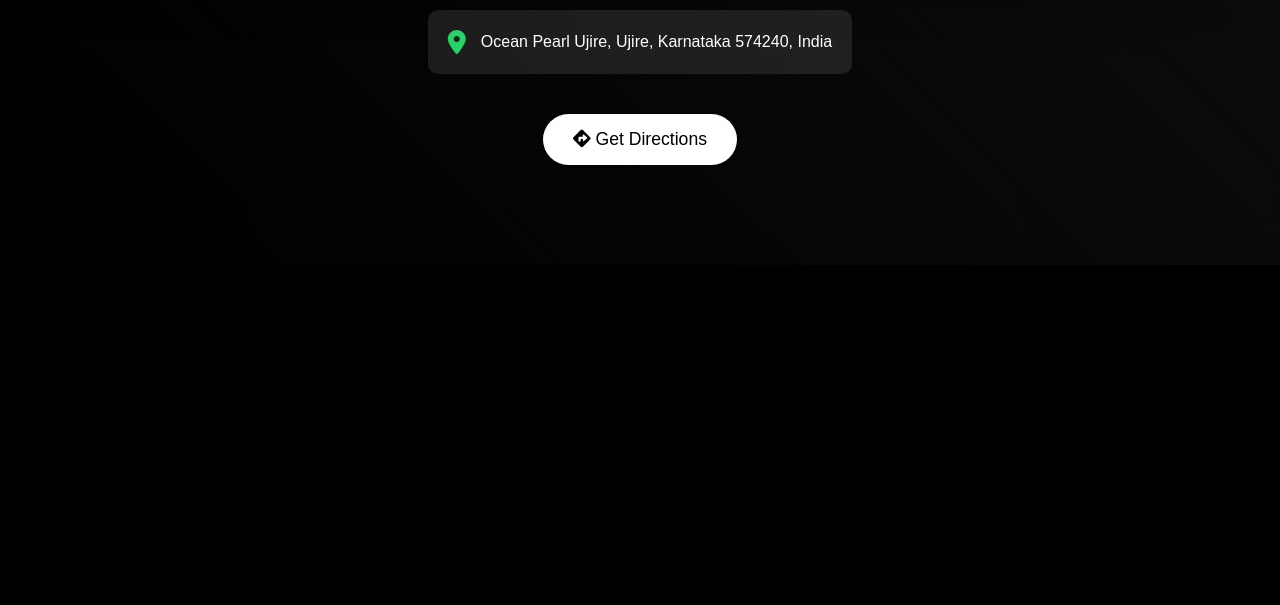
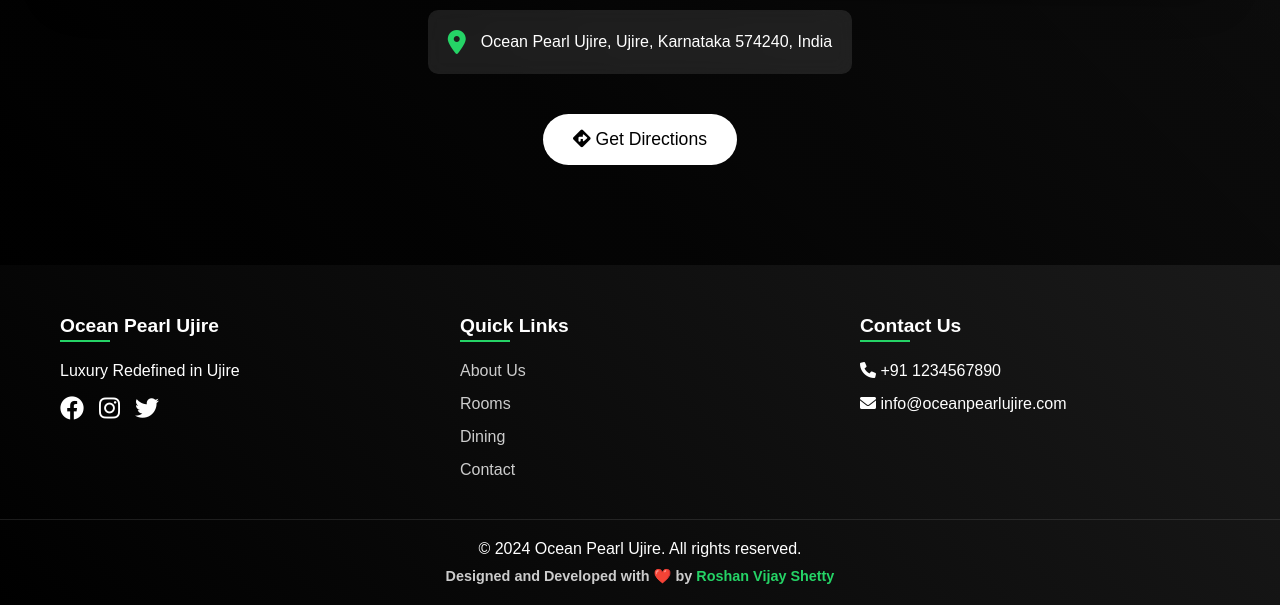
Before and after one commit to roshanvijay37/OceanPearlUjire, a plain HTML site: page index.html in a window 1280 px wide. Shown: the part 1475-2080 px from the top of the page. Before the commit the page ends 1740 px from the top, so only its background shows below. Drawn offline with Linux system fonts and the light colour scheme.

Commit message:
Added Footer and Credits

```diff
--- a/index.html
+++ b/index.html
@@ -65,5 +65,39 @@
         </div>
     </section>
     <script src="script.js"></script>
+    <footer class="site-footer">
+        <div class="footer-content">
+            <div class="footer-section">
+                <h3>Ocean Pearl Ujire</h3>
+                <p>Luxury Redefined in Ujire</p>
+                <div class="social-links">
+                    <a href="#"><i class="fab fa-facebook"></i></a>
+                    <a href="#"><i class="fab fa-instagram"></i></a>
+                    <a href="#"><i class="fab fa-twitter"></i></a>
+                </div>
+            </div>
+            <div class="footer-section">
+                <h3>Quick Links</h3>
+                <a href="#">About Us</a>
+                <a href="#">Rooms</a>
+                <a href="#">Dining</a>
+                <a href="#">Contact</a>
+            </div>
+            <div class="footer-section">
+                <h3>Contact Us</h3>
+                <p><i class="fas fa-phone"></i> +91 1234567890</p>
+                <p><i class="fas fa-envelope"></i> info@oceanpearlujire.com</p>
+            </div>
+        </div>
+        <div class="footer-bottom">
+            <p>&copy; 2024 Ocean Pearl Ujire. All rights reserved.</p>
+            <h4 class="developer-credit">Designed and Developed with ❤️ by
+                <a href="https://roshanvijay.com" target="_blank">
+                    <b>Roshan Vijay Shetty</b>
+                </a>
+            </h4>
+        </div>
+    </footer>
+
 </body>
 </html>
--- a/styles.css
+++ b/styles.css
@@ -522,3 +522,106 @@ body {
         max-width: 1400px;
     }
 }
+
+.site-footer {
+    background: linear-gradient(45deg, #000 0%, #1a1a1a 100%);
+    color: #fff;
+    padding: 50px 0 20px;
+}
+
+.footer-content {
+    max-width: 1200px;
+    margin: 0 auto;
+    display: grid;
+    grid-template-columns: repeat(auto-fit, minmax(250px, 1fr));
+    gap: 40px;
+    padding: 0 20px;
+}
+
+.footer-section {
+    display: flex;
+    flex-direction: column;
+    gap: 15px;
+}
+
+.footer-section h3 {
+    color: #fff;
+    font-size: 1.2rem;
+    margin-bottom: 10px;
+    position: relative;
+}
+
+.footer-section h3::after {
+    content: '';
+    position: absolute;
+    left: 0;
+    bottom: -5px;
+    width: 50px;
+    height: 2px;
+    background: #25D366;
+}
+
+.footer-section a {
+    color: #ccc;
+    text-decoration: none;
+    transition: color 0.3s ease;
+}
+
+.footer-section a:hover {
+    color: #25D366;
+}
+
+.social-links {
+    display: flex;
+    gap: 15px;
+}
+
+.social-links a {
+    color: #fff;
+    font-size: 1.5rem;
+    transition: transform 0.3s ease;
+}
+
+.social-links a:hover {
+    transform: translateY(-3px);
+    color: #25D366;
+}
+
+.footer-bottom {
+    margin-top: 40px;
+    padding-top: 20px;
+    border-top: 1px solid rgba(255,255,255,0.1);
+    text-align: center;
+}
+
+.developer-credit {
+    margin-top: 10px;
+    color: #ccc;
+    font-size: 0.9rem;
+}
+
+.developer-credit a {
+    color: #25D366;
+    text-decoration: none;
+    transition: color 0.3s ease;
+}
+
+.developer-credit a:hover {
+    color: #fff;
+}
+
+@media screen and (max-width: 768px) {
+    .footer-content {
+        grid-template-columns: 1fr;
+        text-align: center;
+    }
+
+    .footer-section h3::after {
+        left: 50%;
+        transform: translateX(-50%);
+    }
+
+    .social-links {
+        justify-content: center;
+    }
+}
```
